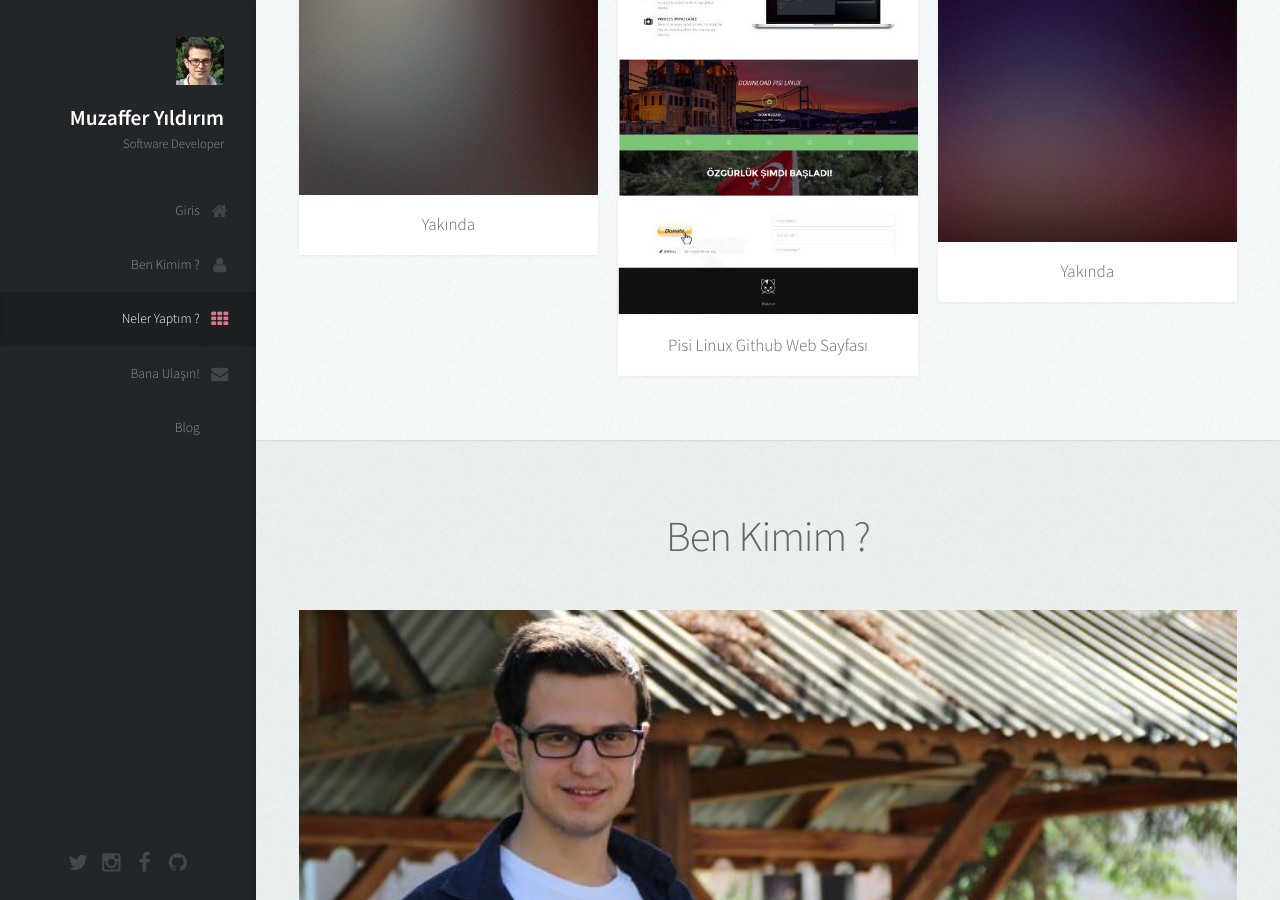
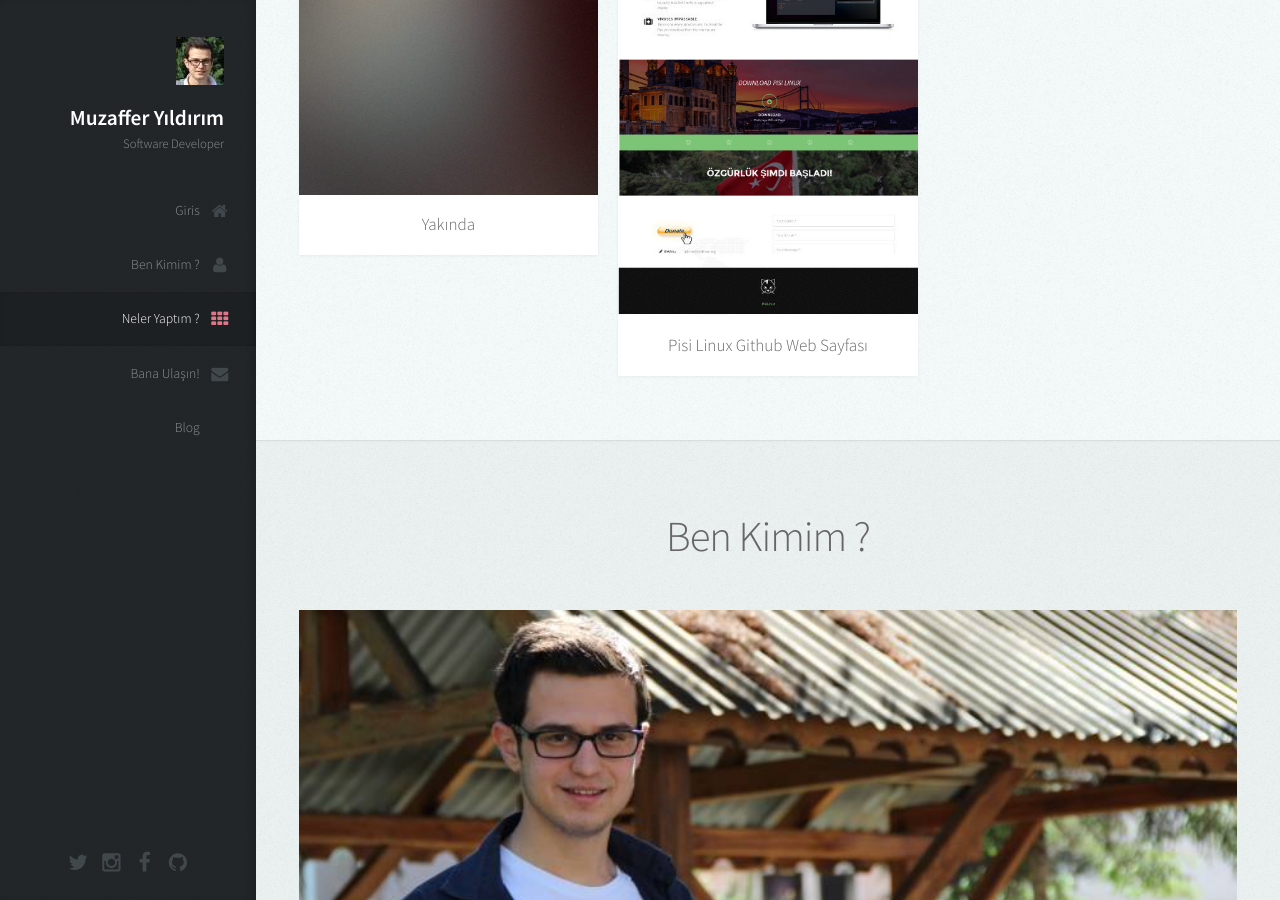
Before and after one commit to yldrmzffr/yldrmzffr.github.io, a Jekyll site: the page index.html, which Jekyll copies as it is, in a window 1280 px wide and 900 px high, scrolled down 1092 px. Built offline with Jekyll 4.4.1, drawn with Linux system fonts in a browser that asks for light colours.

Commit message:
Update index.html

```diff
--- a/index.html
+++ b/index.html
@@ -133,12 +133,7 @@
 											<h3>Yakında</h3>
 										</header>
 									</article>
-									<article class="item">
-										<a href="#" class="image fit"><img src="images/pic07.jpg" alt="web tasarım" /></a>
-										<header>
-											<h3>Yakında</h3>
-										</header>
-									</article>
+
 								</div>
 							</div>
 
```
